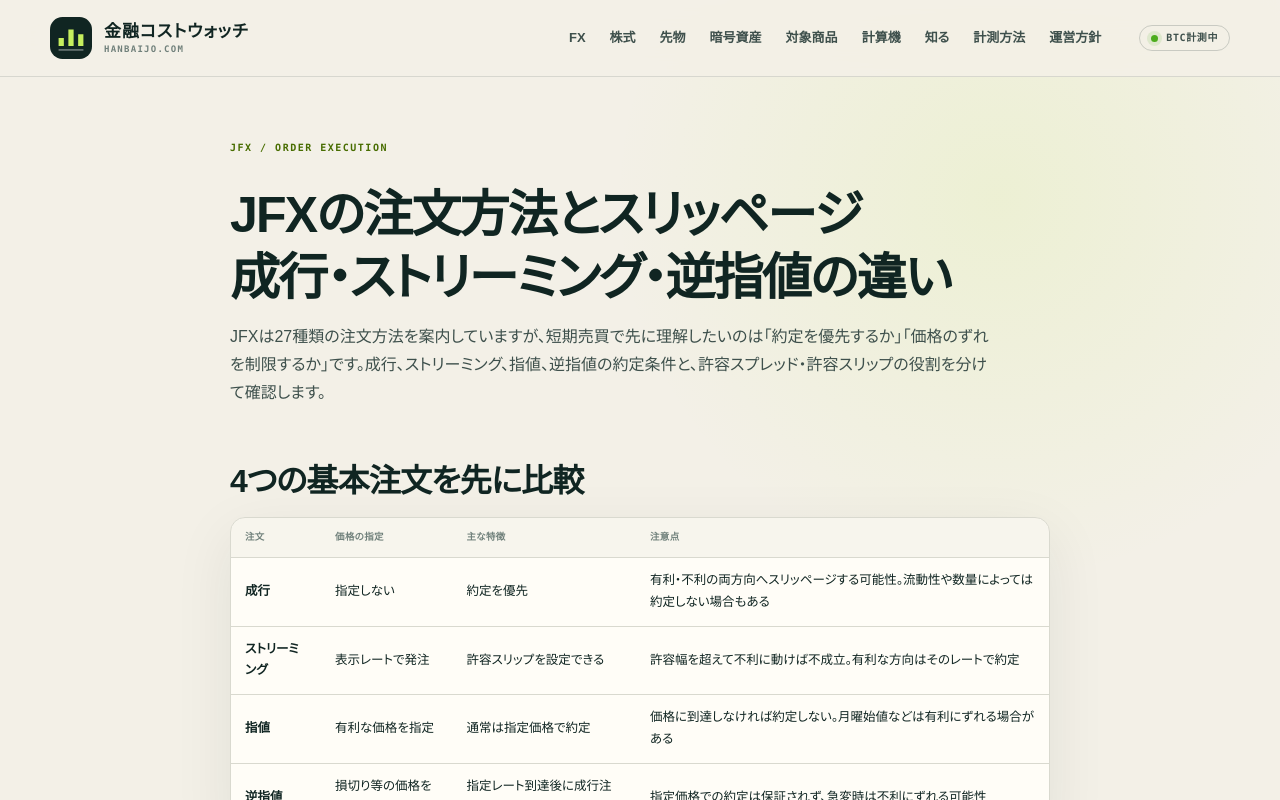
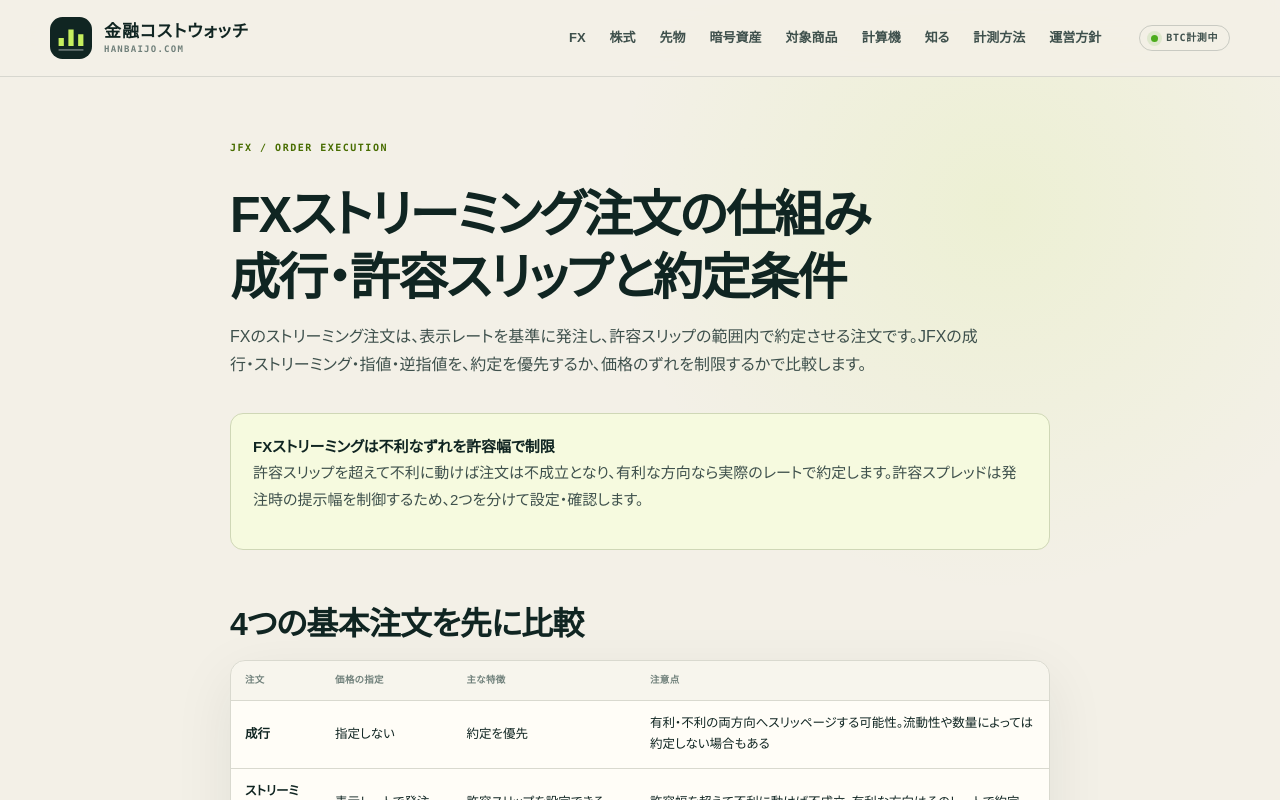
Before and after one commit to mrok18/hanbaijo, a Next.js app: page /articles/jfx-order-slippage-rules in a window 1280 px wide. Shown: the top 800 px of the page. Built offline with nearby package versions, Linux system fonts and the light colour scheme.

Commit message:
seo: clarify fx streaming intent

```diff
--- a/app/articles/jfx-order-slippage-rules/page.tsx
+++ b/app/articles/jfx-order-slippage-rules/page.tsx
@@ -2,15 +2,17 @@ import Link from 'next/link';
 
 export const metadata = {
   alternates: { canonical: '/articles/jfx-order-slippage-rules' },
-  title: 'JFXの注文方法とスリッページ｜成行・ストリーミング・逆指値の違い',
-  description: 'JFX MATRIX TRADERの成行・ストリーミング・指値・逆指値を、約定優先、許容スリップ、注文不成立、スプレッド制限の違いから整理します。',
+  title: 'FXストリーミング注文｜成行・許容スリップと約定条件',
+  description: 'FXのストリーミング注文を、成行・指値・逆指値と比較。許容スリップ、注文不成立、スプレッド制限が約定へ与える影響をJFX公式情報で整理します。',
 };
 
 export default function Page() {
   return <article>
     <p className="page-kicker">JFX / ORDER EXECUTION</p>
-    <h1>JFXの注文方法とスリッページ<br />成行・ストリーミング・逆指値の違い</h1>
-    <p className="lede">JFXは27種類の注文方法を案内していますが、短期売買で先に理解したいのは「約定を優先するか」「価格のずれを制限するか」です。成行、ストリーミング、指値、逆指値の約定条件と、許容スプレッド・許容スリップの役割を分けて確認します。</p>
+    <h1>FXストリーミング注文の仕組み<br />成行・許容スリップと約定条件</h1>
+    <p className="lede">FXのストリーミング注文は、表示レートを基準に発注し、許容スリップの範囲内で約定させる注文です。JFXの成行・ストリーミング・指値・逆指値を、約定を優先するか、価格のずれを制限するかで比較します。</p>
+
+    <div className="callout"><strong>FXストリーミングは不利なずれを許容幅で制限</strong><p>許容スリップを超えて不利に動けば注文は不成立となり、有利な方向なら実際のレートで約定します。許容スプレッドは発注時の提示幅を制御するため、2つを分けて設定・確認します。</p></div>
 
     <h2>4つの基本注文を先に比較</h2>
     <div className="data-panel"><div className="table-scroll"><table className="rates comparison-table"><thead><tr><th>注文</th><th>価格の指定</th><th>主な特徴</th><th>注意点</th></tr></thead><tbody>
```
